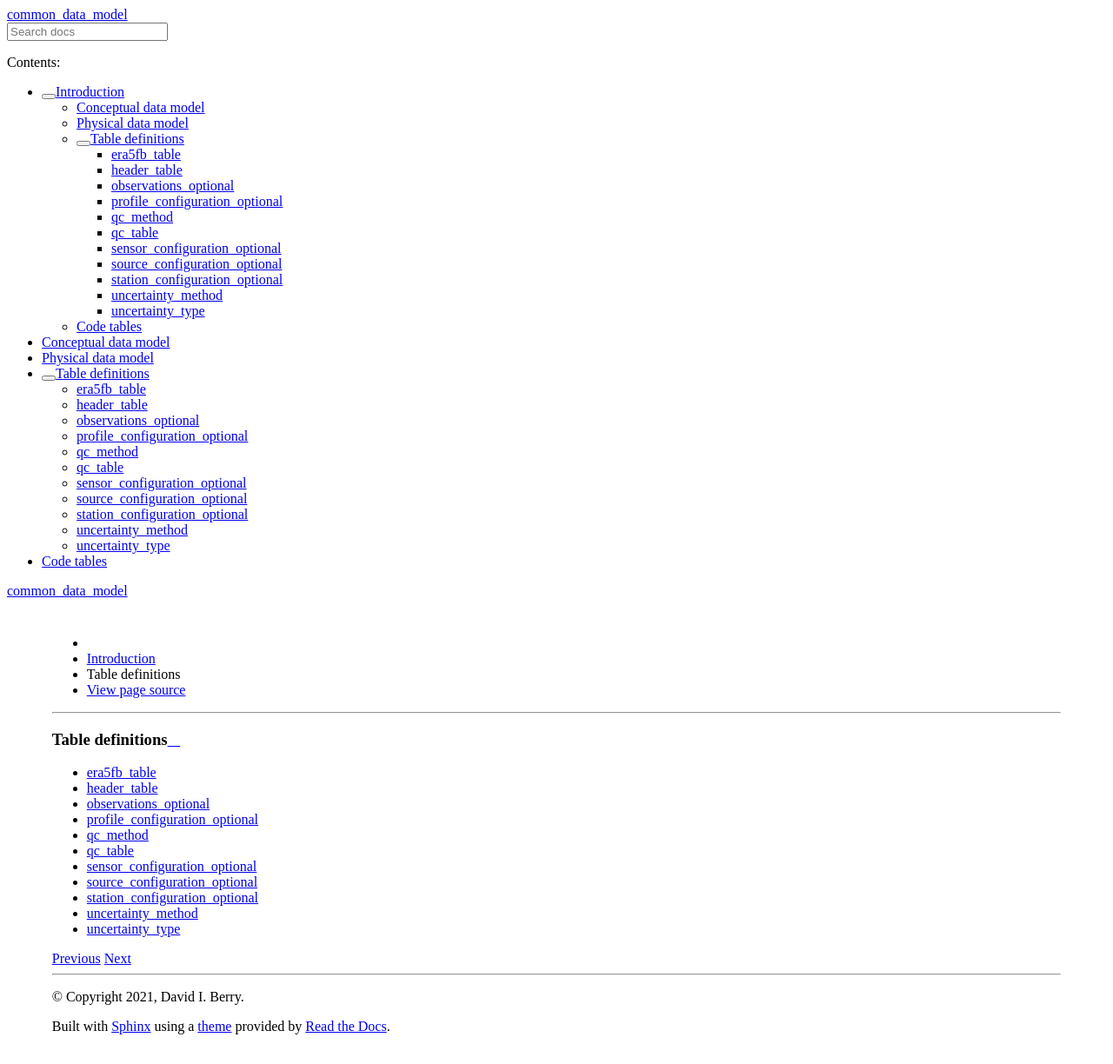
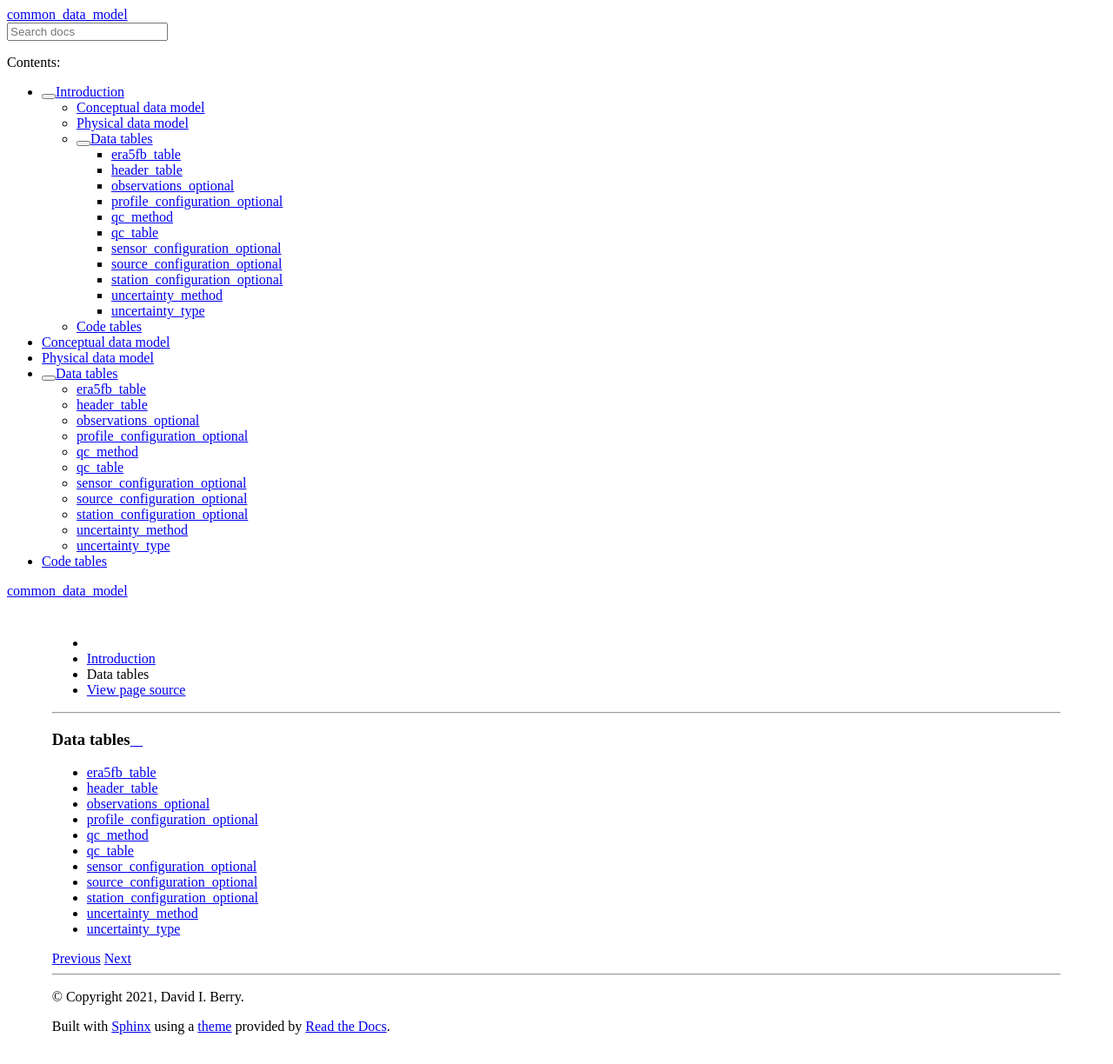
Before and after one commit to glamod/cdm-obs-documentation, a Sphinx documentation site: the page built from docs/source/tables/table_defs/index.rst, in a window 1280 px wide. Shown: the whole page at 87% size. Built offline with Sphinx 7.4.7 and the Read the Docs theme 2.0.0, drawn with Linux system fonts in a browser that asks for light colours; pages that are not in the unit, such as notebooks, are missing from menus.

Commit message:
Update index.rst

```diff
--- a/docs/source/tables/table_defs/index.rst
+++ b/docs/source/tables/table_defs/index.rst
@@ -1,4 +1,4 @@
-Table definitions
+Data tables
 =================================
 .. toctree::
 	era5fb_table/era5fb_table
```
